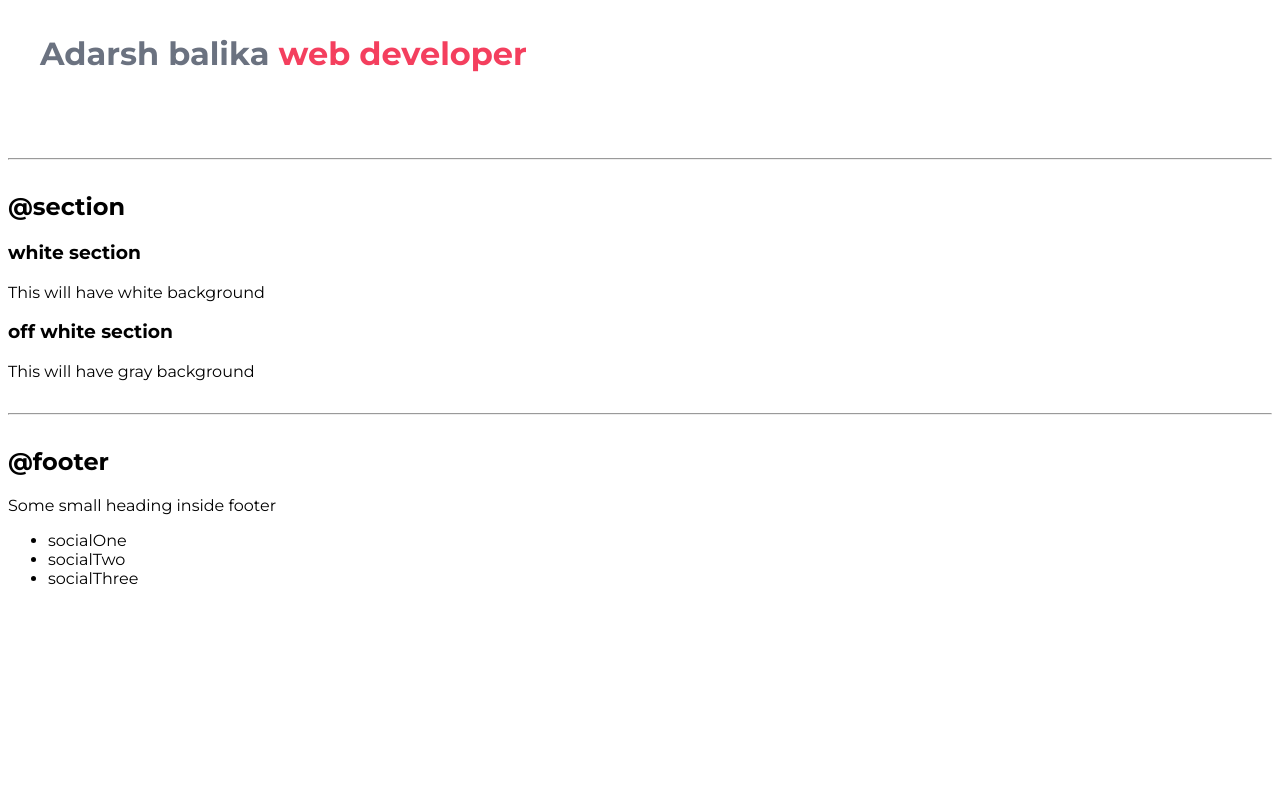
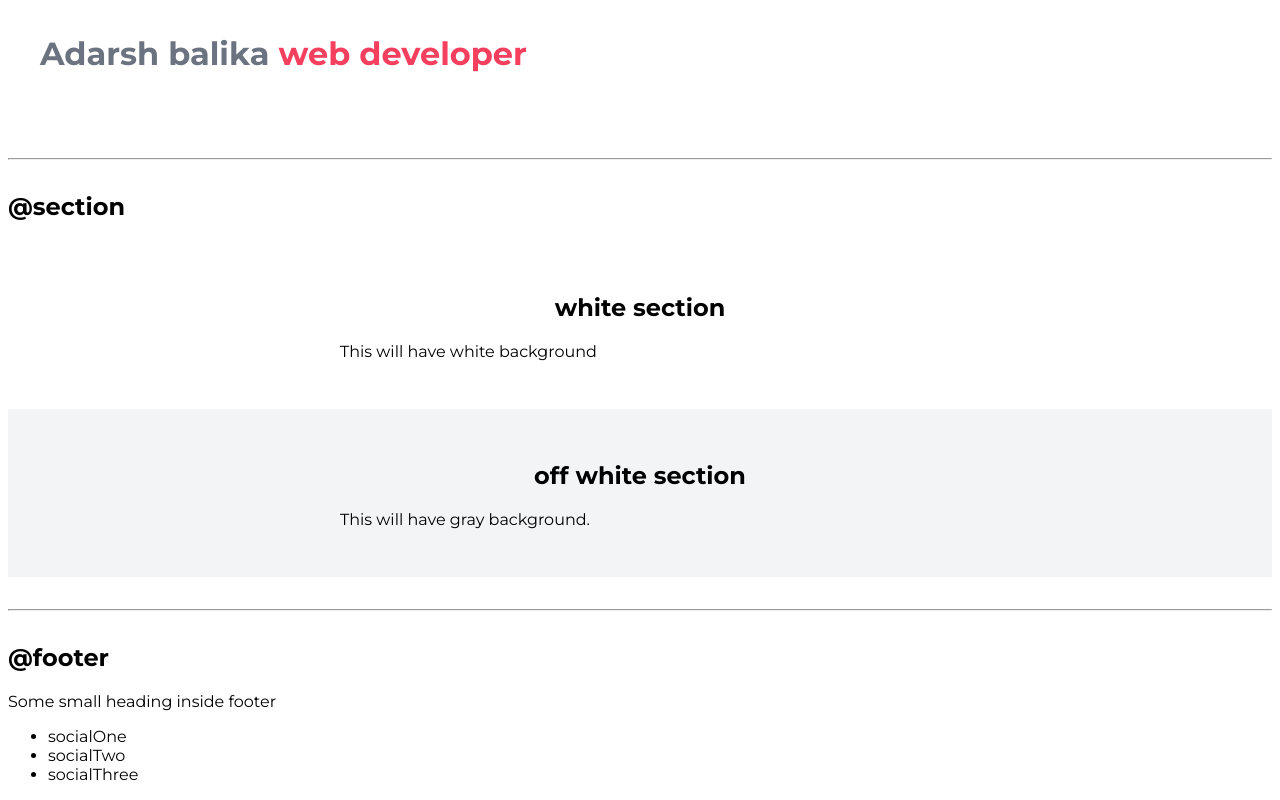
Before and after one commit to BratiPradhan/neogcamp-level0, a plain HTML site: page lecture03/component-library/index.html in a window 1280 px wide. Shown: the part 1804-2604 px from the top of the page. Before the commit the page ends 2408 px from the top, so only its background shows below. Drawn offline with Linux system fonts and the light colour scheme.

Commit message:
style: section

```diff
--- a/lecture03/component-library/index.html
+++ b/lecture03/component-library/index.html
@@ -76,18 +76,23 @@
     <h2>@header</h2>
     <header class="hero">
         <img class="hero-img" src="images/hero-image.svg" alt="" />
-        <h1 class="hero-heading">Adarsh balika  <span class="hero-heading-inverted">web developer</span> </h1>
+        <h1 class="hero-heading">Adarsh balika <span class="hero-heading-inverted">web developer</span> </h1>
     </header>
     <hr />
 
     <h2>@section</h2>
-    <section>
-        <h3>white section</h3>
-        <p>This will have white background</p>
+    <section class="section">
+        <div class="container-center">
+            <h1>white section</h1>
+            <p>This will have white background</p>
+        </div>
     </section>
-    <section>
-        <h3>off white section</h3>
-        <p>This will have gray background</p>
+    <section class="section ow">
+        <div class="container-center">
+            <h1>off white section</h1>
+            <p>This will have gray background.</p>
+        </div>
+
     </section>
     <hr />
 
--- a/lecture03/component-library/styles.css
+++ b/lecture03/component-library/styles.css
@@ -2,6 +2,7 @@
 
 :root {
     --primary-color: #F43F5E;
+    --off-white: #F3F4F6;
     --dark-gray: #6B7280;
 }
 
@@ -99,3 +100,17 @@ hr {
 .hero .hero-heading .hero-heading-inverted {
     color: var(--primary-color);
 }
+
+/** sections **/
+
+.section {
+    padding: 2rem;
+}
+
+.section h1 {
+    text-align: center;
+}
+
+.ow {
+    background-color: var(--off-white);
+}
```
